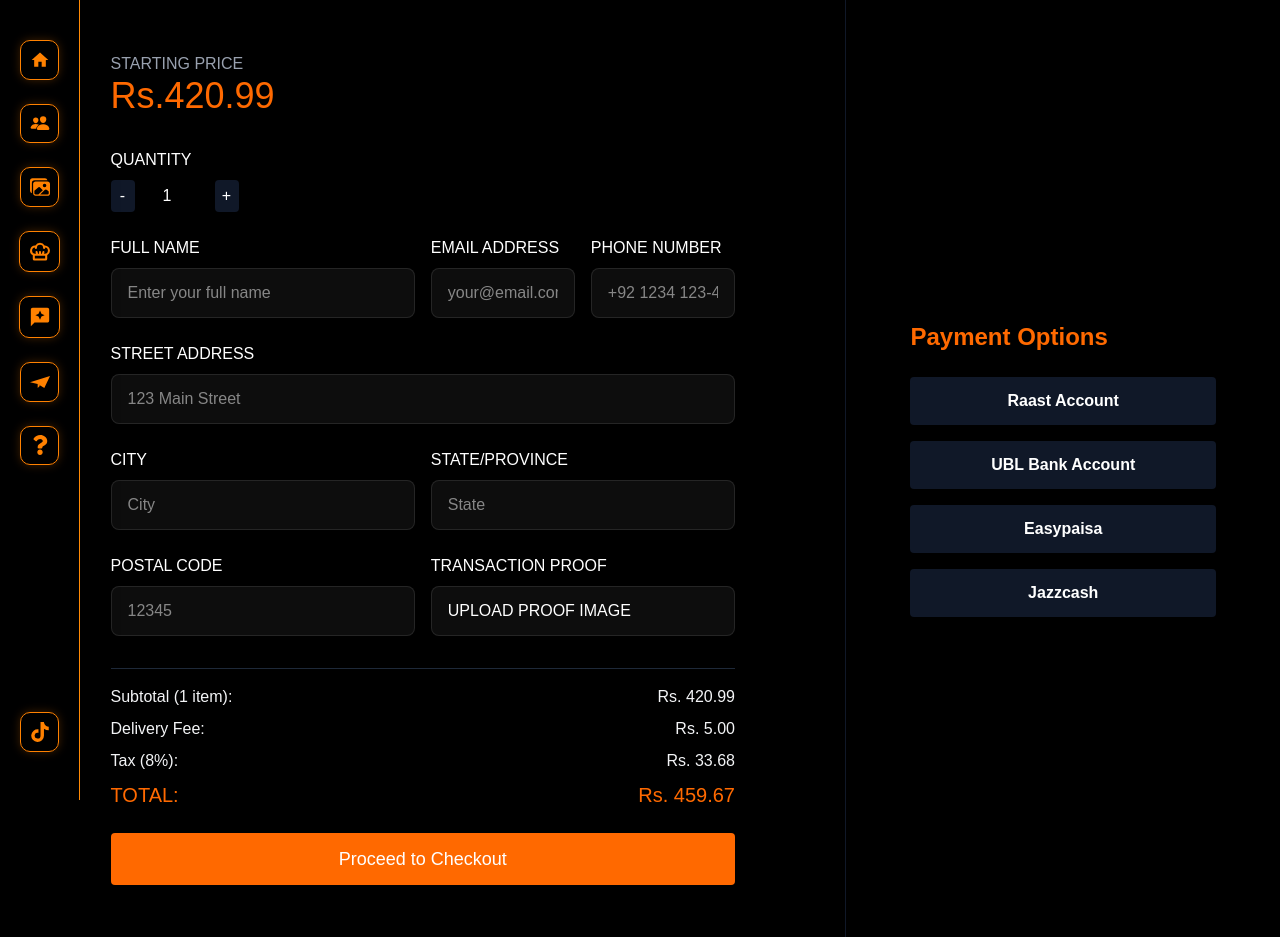
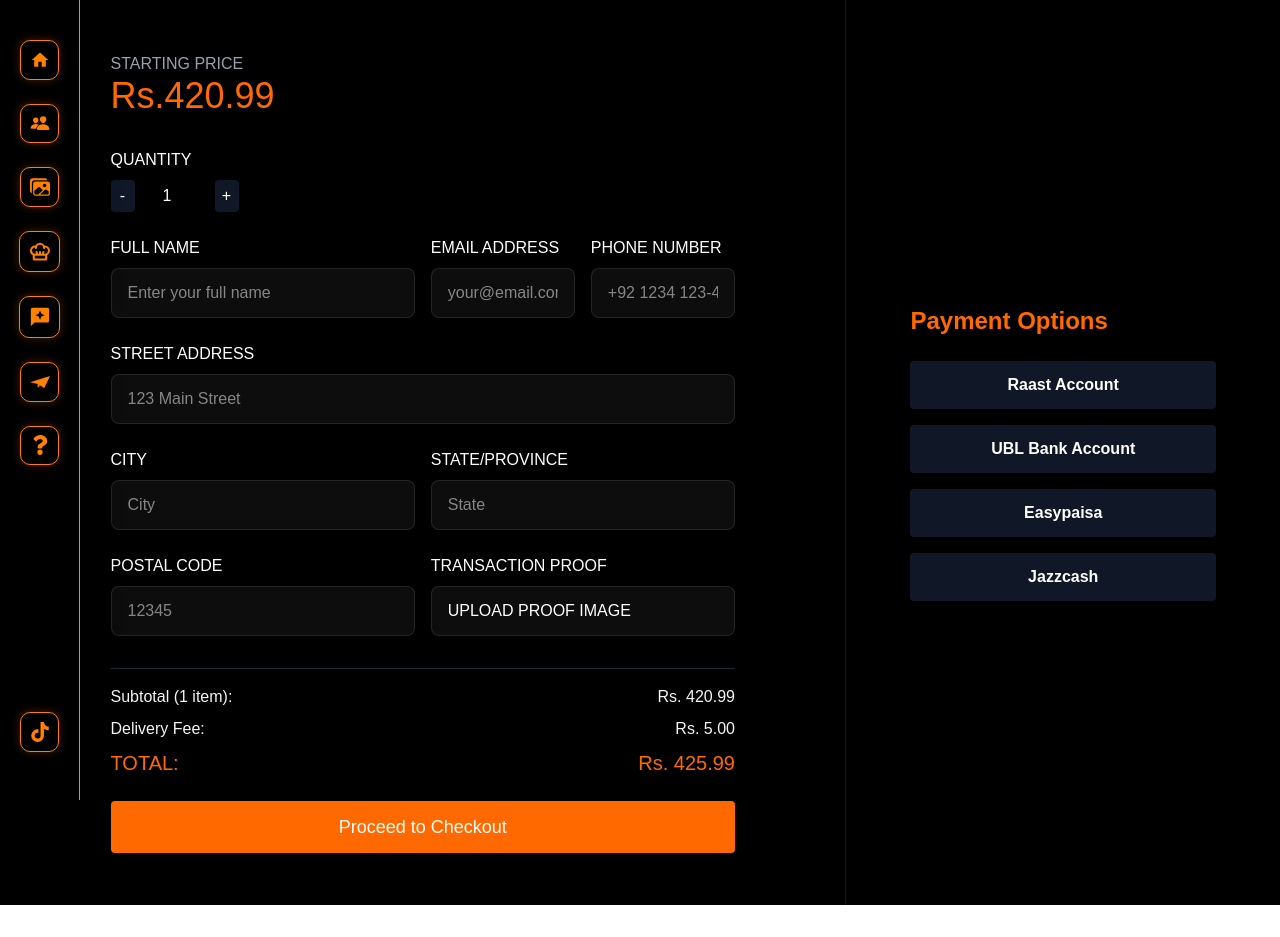
Before and after one commit to KhawajaFashi/Lawa-Shak, a Next.js app: page /order in a window 1280 px wide. After the commit the page ends 905 px from the top, so only its background shows below. Built offline with nearby package versions, Linux system fonts and the light colour scheme.

Commit message:
Updated address and removed tax

```diff
--- a/app/checkout/page.jsx
+++ b/app/checkout/page.jsx
@@ -162,10 +162,6 @@ export default function CheckoutPage() {
                                     <p className="text-gray-400">Delivery Fee</p>
                                     <p className="text-white">Rs. {orderData.deliveryFee.toFixed(2)}</p>
                                 </div>
-                                <div className="flex justify-between mb-2">
-                                    <p className="text-gray-400">Tax</p>
-                                    <p className="text-white">Rs. {orderData.tax.toFixed(2)}</p>
-                                </div>
                                 <div className="flex justify-between text-xl font-medium text-orange-500">
                                     <p>Total</p>
                                     <p>Rs. {orderData.total.toFixed(2)}</p>
--- a/components/Contact.jsx
+++ b/components/Contact.jsx
@@ -3,6 +3,7 @@
 import { useState } from "react";
 import { Mail, Phone, MapPin, Clock } from "lucide-react";
 import { FaTiktok } from "react-icons/fa";
+import Link from "next/link";
 
 const socials = [
     { icon: FaTiktok, href: "https://www.tiktok.com/@hot.slice.dina?_r=1&_t=ZS-91LV2f74eoa" },
@@ -109,9 +110,11 @@ export default function Contact() {
                         </p>
 
                         {/* Map Button */}
-                        <button className="border border-orange-500 text-orange-500 px-6 py-2 rounded-full flex items-center gap-2 hover:bg-orange-500 hover:text-black transition-all font-medium shadow-[0_0_12px_rgba(255,138,0,0.3)]">
+                        <button className="border border-orange-500 text-orange-500 px-6 py-2 rounded-full  hover:bg-orange-500 hover:text-black transition-all font-medium shadow-[0_0_12px_rgba(255,138,0,0.3)]">
+                            <Link href="https://maps.app.goo.gl/L9BdpUUrtrKR8pycA?g_st=aw" className="flex items-center gap-2" target="_blank" >
                             <MapPin className="w-5 h-5" />
                             View on Map
+                        </Link>
                         </button>
 
                         {/* Contact List */}
@@ -119,16 +122,16 @@ export default function Contact() {
 
                             <div className="flex items-center gap-4">
                                 <Mail className="text-orange-500 w-5 h-5" />
-                                <a href="mailto:Mojee544@gmail.com" className="text-gray-300 hover:text-orange-500">
+                                <Link href="mailto:Mojee544@gmail.com" className="text-gray-300 hover:text-orange-500">
                                     Mojee544@gmail.com
-                                </a>
+                                </Link>
                             </div>
 
                             <div className="flex items-center gap-4">
                                 <Phone className="text-orange-500 w-5 h-5" />
-                                <a href="tel:+923145433000" className="text-gray-300 hover:text-orange-500">
+                                <Link href="tel:+923145433000" className="text-gray-300 hover:text-orange-500">
                                     +92 314 5433000
-                                </a>
+                                </Link>
                             </div>
 
                             <div className="flex items-center gap-4">
@@ -138,7 +141,7 @@ export default function Contact() {
 
                             <div className="flex items-center gap-4">
                                 <MapPin className="text-orange-500 w-5 h-5" />
-                                <span className="text-gray-300">123 Dessert Lane, Sweet City</span>
+                                <Link href="https://maps.app.goo.gl/L9BdpUUrtrKR8pycA?g_st=aw" target="_blank" className="text-gray-300 hover:text-orange-500">Mangla Road Dina</Link>
                             </div>
                         </div>
 
--- a/components/OrderForm.jsx
+++ b/components/OrderForm.jsx
@@ -23,7 +23,6 @@ export default function OrderForm() {
     const [errors, setErrors] = useState({})
     const basePrice = 420.99
     const deliveryFee = 5.00
-    const taxRate = 0.08
 
     const handleInputChange = (e) => {
         const { name, value } = e.target
@@ -57,8 +56,7 @@ export default function OrderForm() {
 
 
     const subtotal = basePrice * quantity
-    const tax = subtotal * taxRate
-    const total = subtotal + deliveryFee + tax
+    const total = subtotal + deliveryFee
 
     const validateForm = () => {
         const newErrors = {}
@@ -247,10 +245,6 @@ export default function OrderForm() {
                             <span>Delivery Fee:</span>
                             <span>Rs. {deliveryFee.toFixed(2)}</span>
                         </div>
-                        <div className="flex justify-between mb-2 text-gray-100">
-                            <span>Tax (8%):</span>
-                            <span>Rs. {tax.toFixed(2)}</span>
-                        </div>
                         <div className="flex justify-between text-xl font-medium text-orange-500">
                             <span>TOTAL:</span>
                             <span>Rs. {total.toFixed(2)}</span>
@@ -270,7 +264,6 @@ export default function OrderForm() {
                                 deliveryOption,
                                 subtotal,
                                 deliveryFee,
-                                tax,
                                 total,
                                 transactionProof,
                                 transactionProofFile
```
Also changed, not shown: public/assets/1763896828592-Untitled Diagram.drawio (1).png (added), public/assets/1763896895552-23i-2077_23i-2114.drawio (2).png (added).
